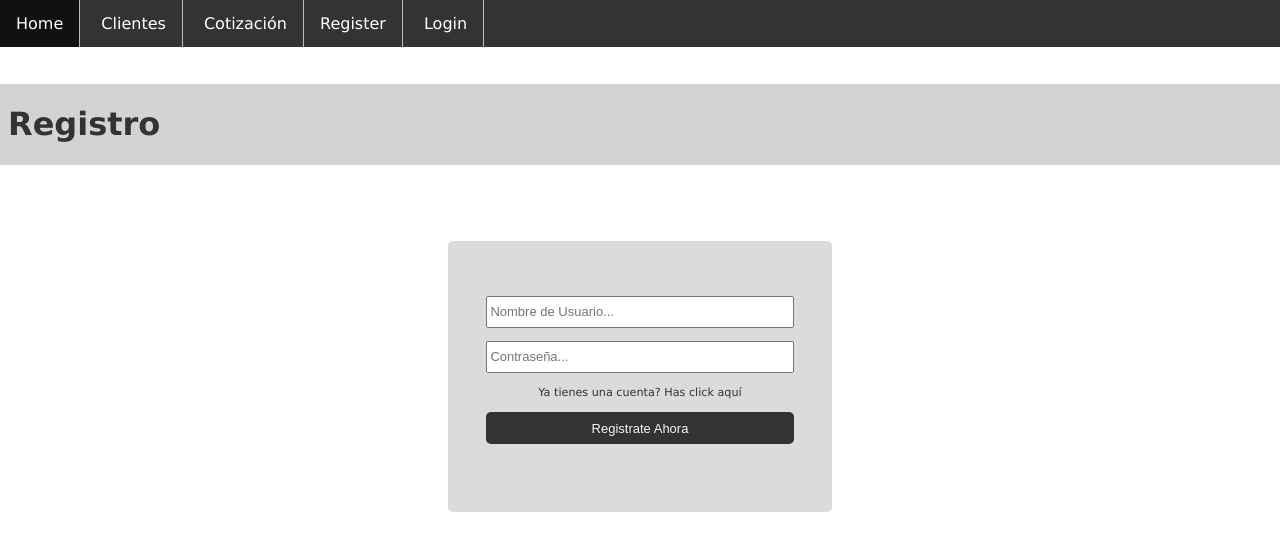
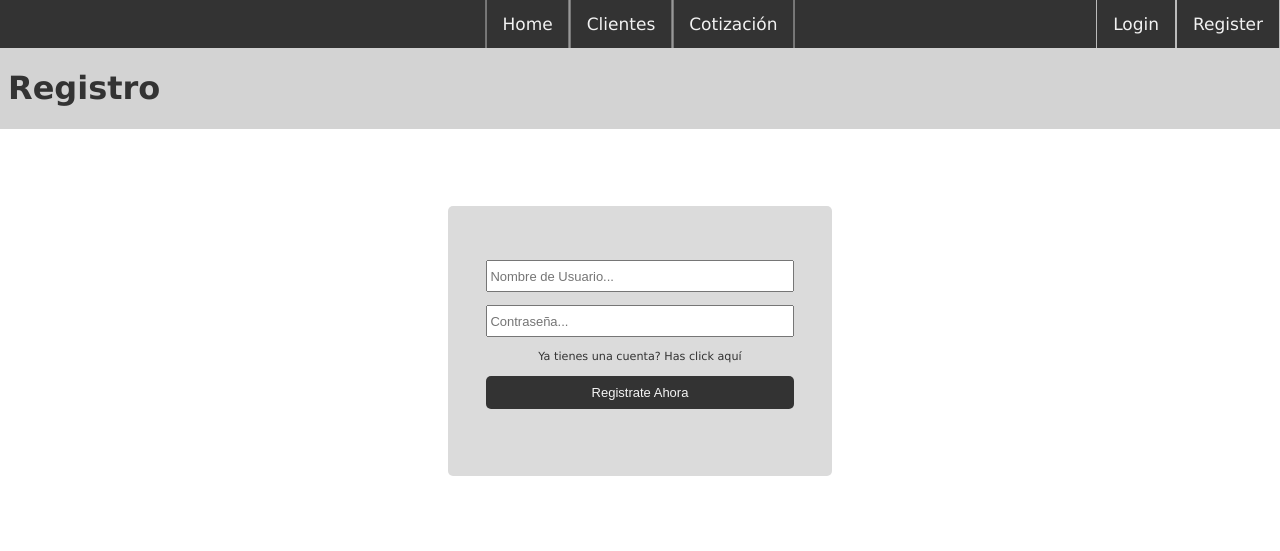
Before and after one commit to ChrisPoul/Glastore, a Flask app: page /auth/register in a window 1280 px wide. Shown: the top 551 px of the page. Run offline with Flask 2, Linux system fonts and the light colour scheme; data that the repository does not hold is empty.

Commit message:
Fixed the way nav bar displays links

```diff
--- a/Glastore/static/styles/style.css
+++ b/Glastore/static/styles/style.css
@@ -11,7 +11,6 @@ header {
     grid-template-columns: 1fr 1fr;
     color: #333;
     background: lightgray;
-    margin-top: 2.3rem;
 }
 .flash {
     margin: 1em 0;
@@ -21,7 +20,6 @@ header {
     text-align: center;
 }
 section {
-    margin-top: 2em;
     margin-left: 20%;
     margin-right: 20%;
 }
@@ -37,19 +35,36 @@ header a {
 }
 
 nav {
-    display: flex;
+    position: relative;
+    overflow: hidden;
     background-color: #333;
 }
 nav a {
-    display: inline-block;
-    color: white;
+    float: left;
+    color: #f2f2f2;
     text-align: center;
     padding: 14px 16px;
     text-decoration: none;
+    font-size: 17px;
     border-right: 1px solid #bbb;
+    border-left: 1px solid #bbb;
 }
 nav a:hover {
     background-color: #111;
+}
+nav a.active {
+    background-color: #04AA6D;
+    color: white;
+}
+nav div.centered {
+    float: none;
+    position: absolute;
+    top: 50%;
+    left: 50%;
+    transform: translate(-50%, -50%);
+}
+nav div.right a {
+    float: right;
 }
 
 form {
--- a/Glastore/templates/base.html
+++ b/Glastore/templates/base.html
@@ -10,12 +10,12 @@
     <link rel="stylesheet" href="{{ url_for('static', filename='styles/style.css') }}">
 </head>
 <nav>
-    <div>
+    <div class="centered">
         <a href="{{ url_for('home.home') }}">Home</a>
         <a href="{{ url_for('customer.customers') }}">Clientes</a>
         <a href="{{ url_for('quote.add') }}">Cotización</a>
     </div>
-    <div style="float: right;">
+    <div class="right">
         {% if g.user %}
         <a href="{{ url_for('auth.logout') }}">Log Out</a>
         {% else %}
```
